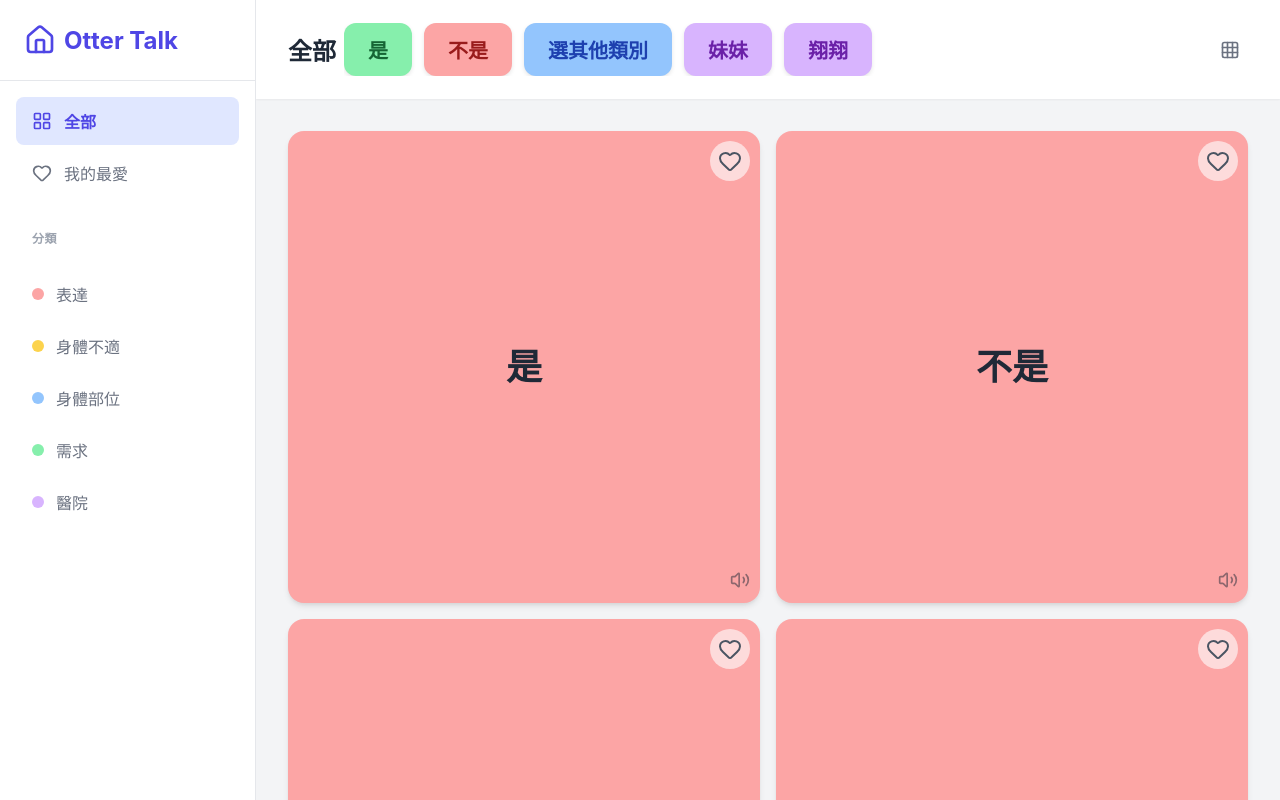
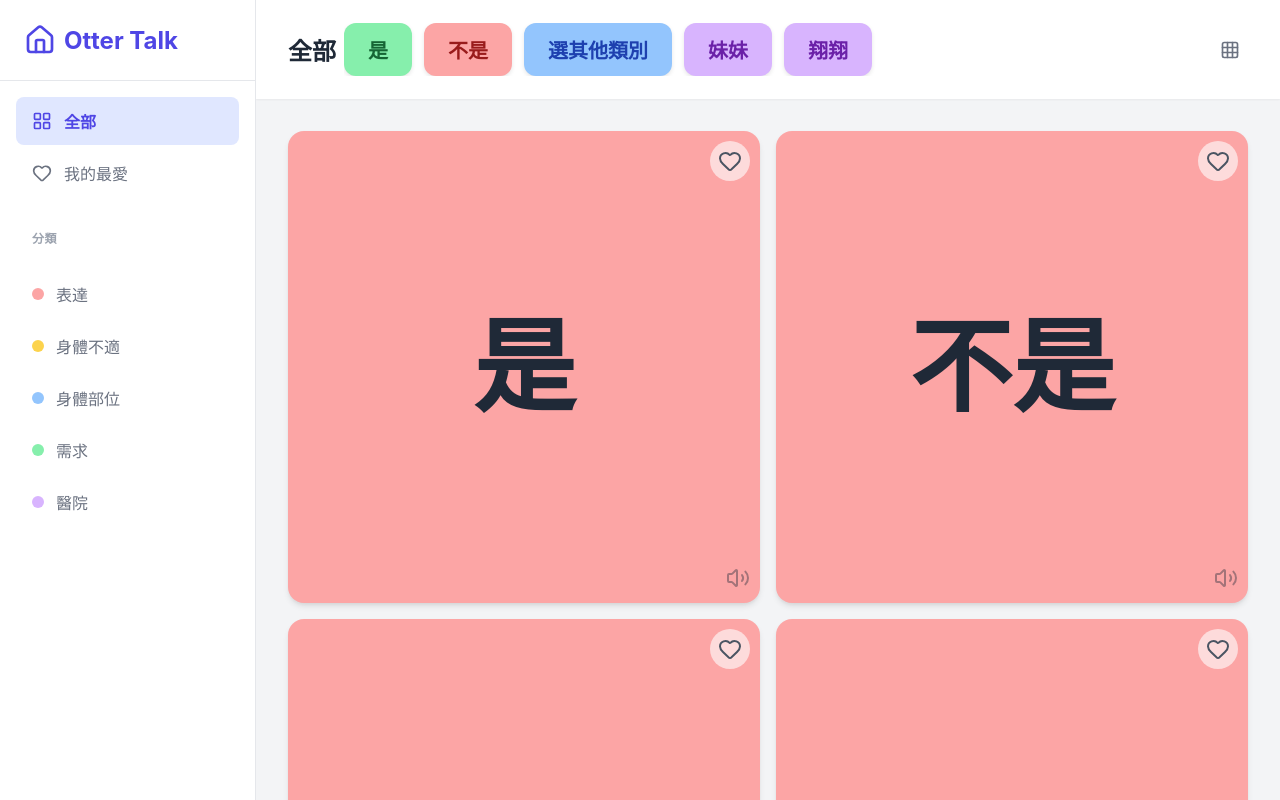
Before and after one commit to manic1841/otter-talk, a React (Vite) app: page / in a window 1280 px wide. Built offline with nearby package versions, Linux system fonts and the light colour scheme.

Commit message:
feat: enlarge font size in the cards

```diff
--- a/src/components/Card/Card.css
+++ b/src/components/Card/Card.css
@@ -41,7 +41,7 @@
   position: absolute;
   top: 0.25rem;
   right: 0.25rem;
-  padding: 0.375rem;
+  padding: 0.25rem;
   border-radius: 9999px;
   background-color: rgba(255, 255, 255, 0.6);
   transition: background-color 0.2s, transform 0.1s;
@@ -64,23 +64,41 @@
   display: flex;
   align-items: center;
   justify-content: center;
-  padding: 0.5rem;
-  width: 100%;
+  width: 80%;
+  height: 80%;
+  padding: 0;
 }
 
 .card-text {
-  font-size: 1.25rem;
-  font-weight: 700;
+  /* Use viewport-based sizing that scales with card size */
+  font-size: clamp(1.5rem, 8vw, 4rem);
+  font-weight: 800;
   text-align: center;
-  line-height: 1.2;
+  line-height: 1.1;
   word-break: keep-all;
+  /* Fill available space */
+  display: flex;
+  align-items: center;
+  justify-content: center;
+  width: 100%;
+  height: 100%;
+}
+
+/* For longer text, reduce size slightly */
+.card-text-long {
+  font-size: clamp(1.25rem, 6vw, 3rem);
 }
 
 .audio-indicator {
   position: absolute;
   bottom: 0.25rem;
   right: 0.25rem;
-  opacity: 0.4;
+  opacity: 0.3;
+}
+
+.audio-indicator svg {
+  width: 1rem;
+  height: 1rem;
 }
 
 /* Tablet */
@@ -105,21 +123,22 @@
   .favorite-btn {
     top: 0.5rem;
     right: 0.5rem;
-    padding: 0.5rem;
-  }
-
-  .card-content {
-    padding: 0.75rem;
+    padding: 0.375rem;
   }
 
   .card-text {
-    font-size: 1.75rem;
+    font-size: clamp(2rem, 6vw, 4.5rem);
   }
 
   .audio-indicator {
     bottom: 0.5rem;
     right: 0.5rem;
-    opacity: 0.5;
+    opacity: 0.4;
+  }
+
+  .audio-indicator svg {
+    width: 1.25rem;
+    height: 1.25rem;
   }
 }
 
@@ -129,11 +148,33 @@
     border-radius: 1rem;
   }
 
-  .card-content {
-    padding: 1rem;
+  .favorite-btn {
+    padding: 0.5rem;
   }
 
   .card-text {
-    font-size: 2.25rem;
+    font-size: clamp(2.5rem, 4vw, 5rem);
+  }
+
+  .audio-indicator svg {
+    width: 1.5rem;
+    height: 1.5rem;
   }
 }
+
+/* For 2-column grid (larger cards), increase font size */
+.grid-2 .card-text {
+  font-size: clamp(2rem, 12vw, 5rem);
+}
+
+@media (min-width: 640px) {
+  .grid-2 .card-text {
+    font-size: clamp(2.5rem, 10vw, 6rem);
+  }
+}
+
+@media (min-width: 1024px) {
+  .grid-2 .card-text {
+    font-size: clamp(3rem, 8vw, 7rem);
+  }
+}
```
Also changed, not shown: 4 other files (tests, documents, lock files or other folders).
